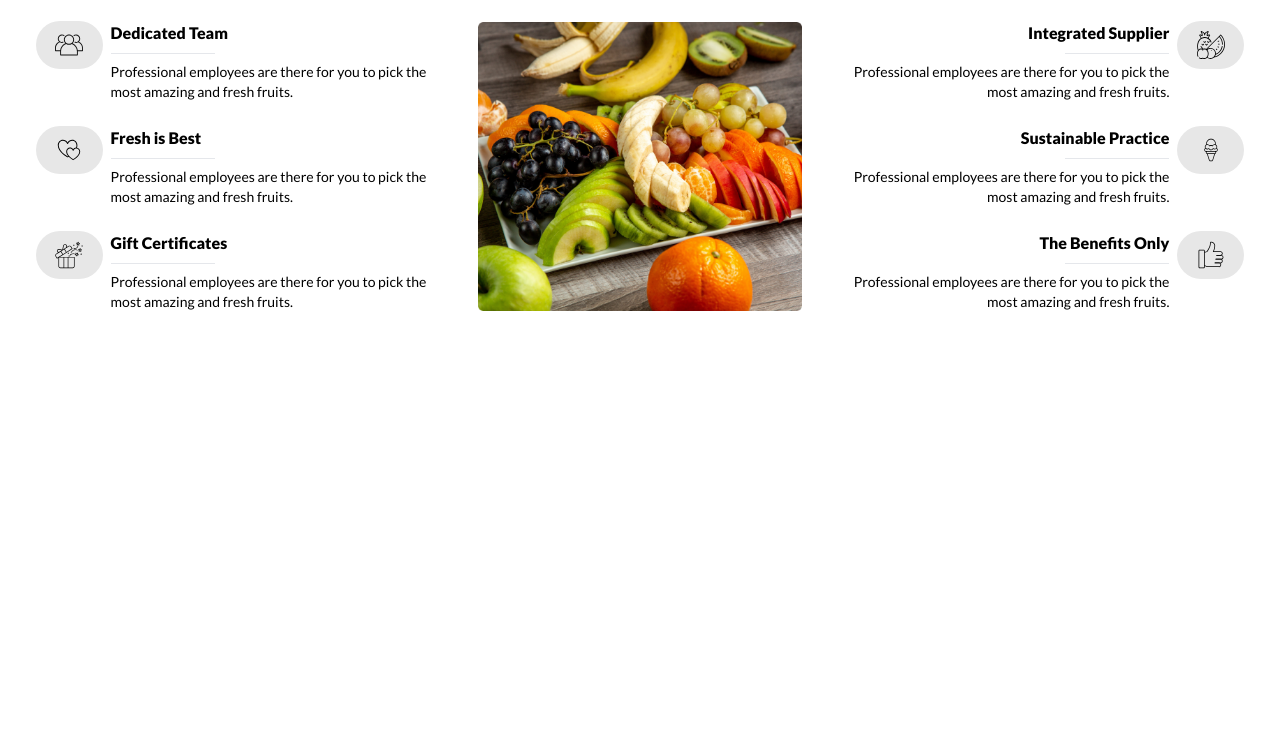
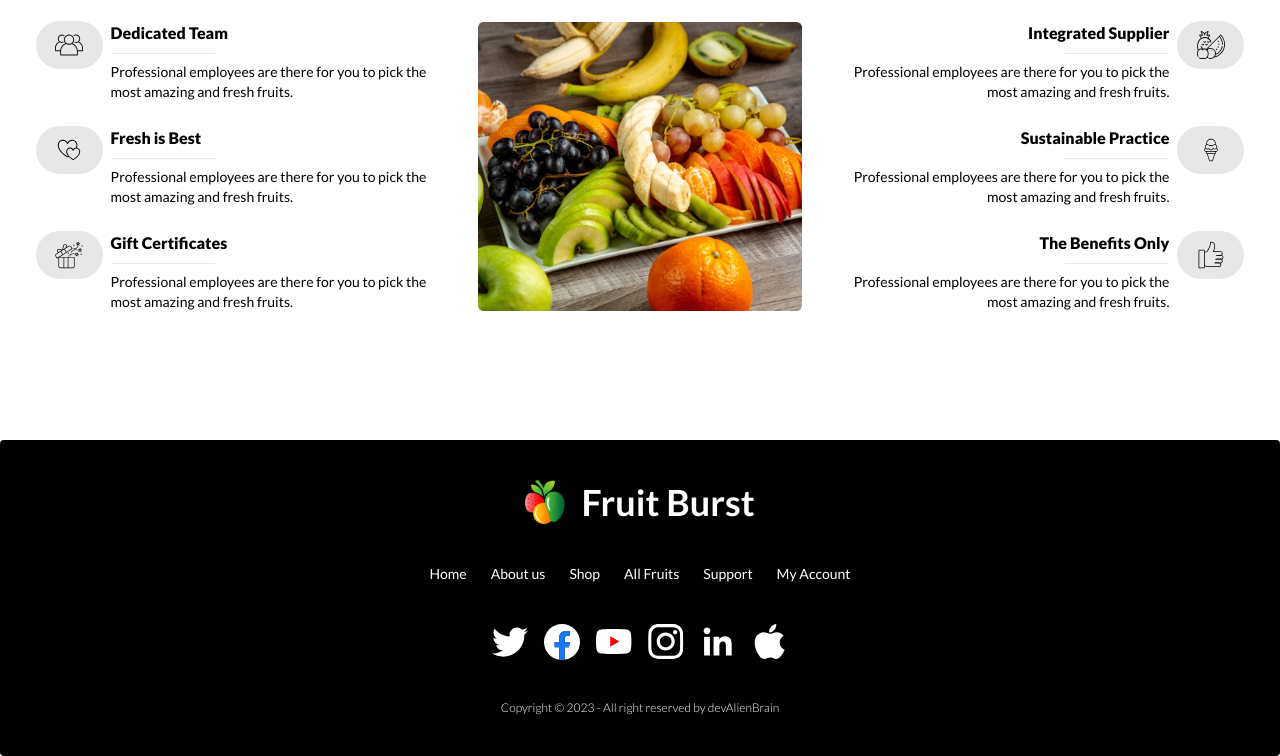
Before and after one commit to devalienbrain/15-B8A3-fruit-brust, a plain HTML site: page index.html in a window 1280 px wide. Shown: the part 2768-3524 px from the top of the page. Before the commit the page ends 3208 px from the top, so only its background shows below. Drawn offline with nearby package versions, Linux system fonts and the light colour scheme.

Commit message:
Footer partially Done

```diff
--- a/index.html
+++ b/index.html
@@ -607,17 +607,49 @@
       </div>
     </section>
     <!-- Why Choose Us section Ends -->
-
-
-
-
-
-
   </main>
 
-  <footer>
-
+  <!-- Footer Starts -->
+  <footer class="footer footer-center py-10 px-5 bg-black rounded">
+    <div class="flex gap-4 items-center justify-center">
+      <img class="w-10" src="images/logos/logo.png" alt="logo">
+      <h3 class="font-bold text-2xl lg:text-4xl">Fruit Burst</h3>
+    </div>
+    <div class="flex gap-6 justify-around">
+      <a class="link link-hover">Home</a>
+      <a class="link link-hover">About us</a>
+      <a class="link link-hover">Shop</a>
+      <a class="link link-hover">All Fruits</a>
+      <a class="link link-hover">Support</a>
+      <a class="link link-hover">My Account</a>
+    </div>
+    <div>
+      <div class="grid grid-flow-col gap-4">
+        <a class="flex justify-center items-center" href="">
+          <img class="w-9" src="images/icons/foot-twitter.svg" alt="">
+        </a>
+        <a class="flex justify-center items-center" href="">
+          <img class="w-9" src="images/icons/foot-facebook.svg" alt="">
+        </a>
+        <a class="flex justify-center items-center" href="">
+          <img class="w-9" src="images/icons/foot-yt.svg" alt="">
+        </a>
+        <a class="flex justify-center items-center" href="">
+          <img class="w-9" src="images/icons/foot-insta.svg" alt="">
+        </a>
+        <a class="flex justify-center items-center" href="">
+          <img class="w-9" src="images/icons/foot-linkedin.svg" alt="">
+        </a>
+        <a class="flex justify-center items-center" href="">
+          <img class="w-9" src="images/icons/foot-apple.svg" alt="">
+        </a>
+      </div>
+    </div>
+    <div>
+      <p class="text-xs font-extralight">Copyright © 2023 - All right reserved by devAlienBrain</p>
+    </div>
   </footer>
+  <!-- Footer Ends -->
 </body>
 
 </html>
```
Also changed, not shown: images/icons/foot-apple.svg (added), images/icons/foot-facebook.svg (added), images/icons/foot-insta.svg (added), images/icons/foot-linkedin.svg (added), images/icons/foot-twitter.svg (added), images/icons/foot-yt.svg (added).
